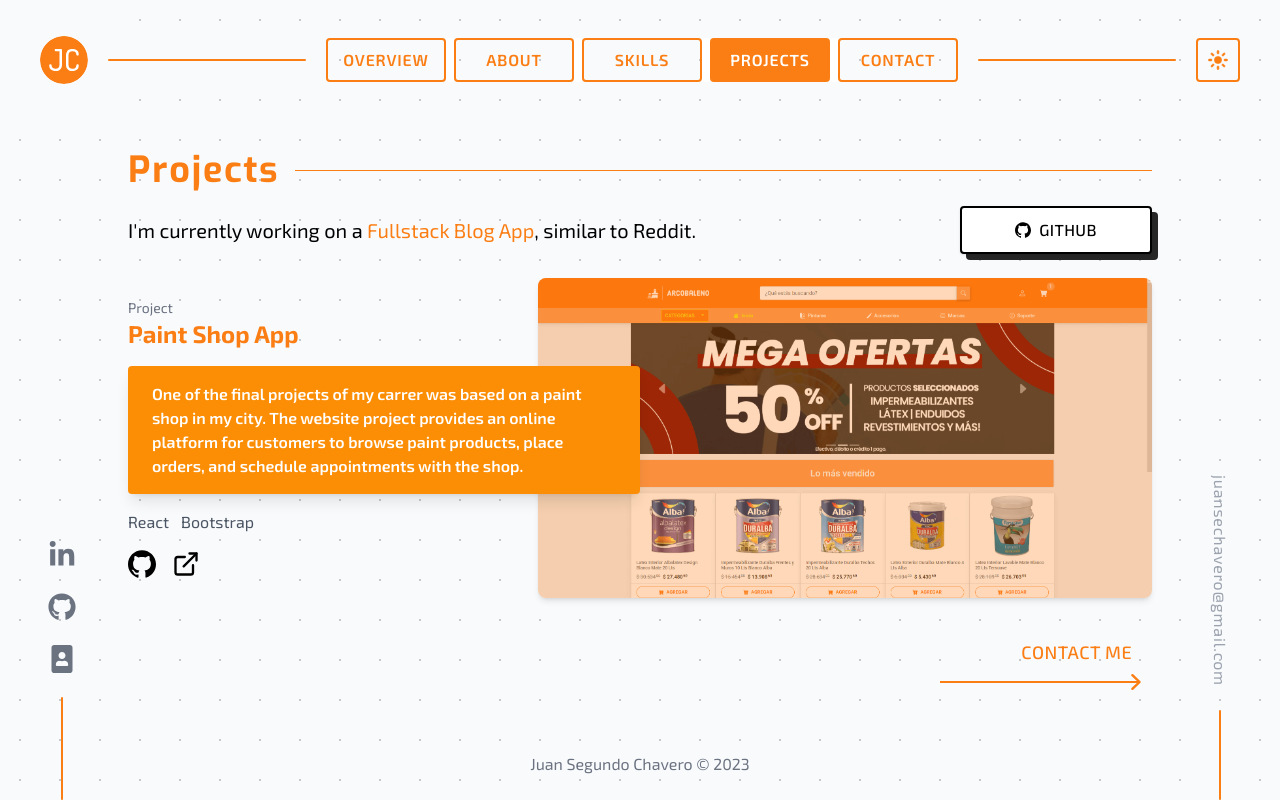
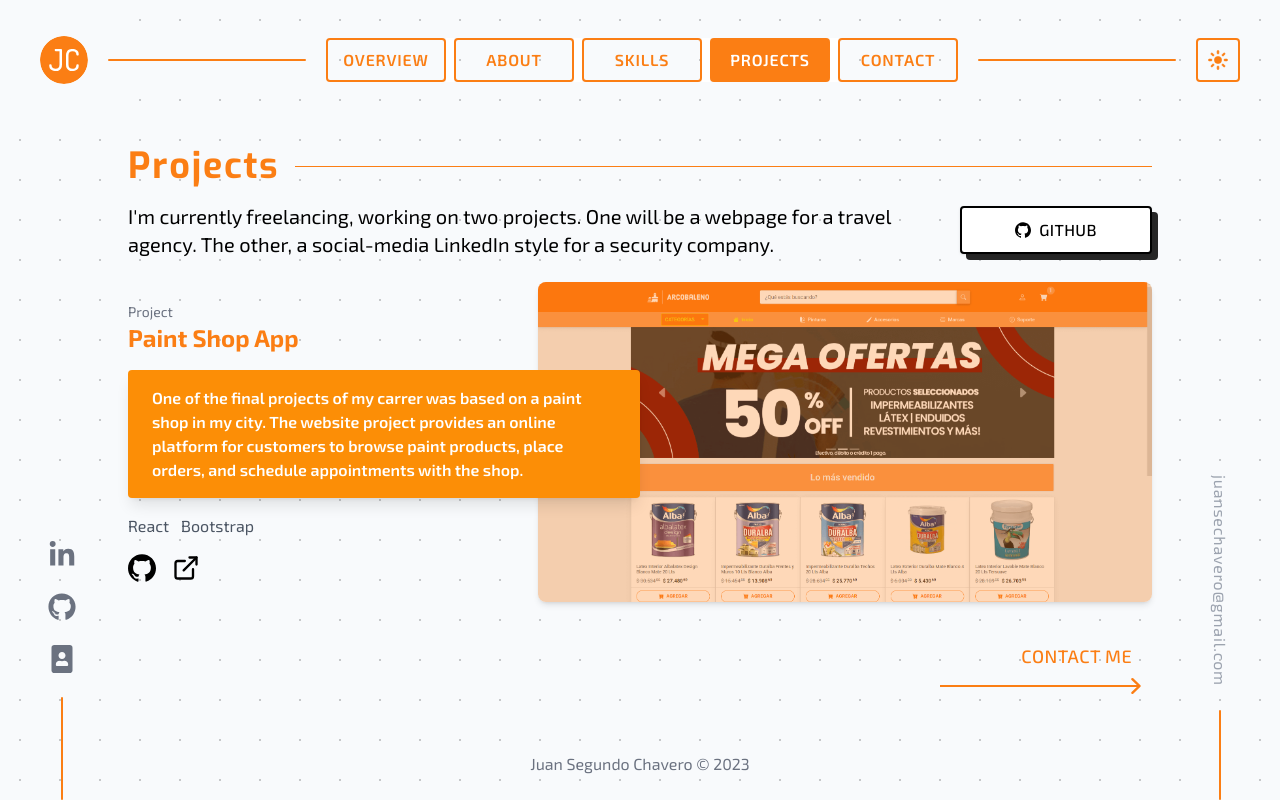
Before and after one commit to JuanseChavero/portfolio_next13, a Next.js app: page /projects in a window 1280 px wide. Built offline with nearby package versions, Linux system fonts and the light colour scheme.

Commit message:
Update working status

```diff
--- a/app/projects/page.tsx
+++ b/app/projects/page.tsx
@@ -27,17 +27,9 @@
           variants={itemVariant}
         >
           <p className="text-xl">
-            I&apos;m currently working on a{' '}
-            <a
-              className="text-primary underline-offset-2 hover:underline"
-              href={`${my.github}/FullstackOpen-2022-part7/tree/main/bloglist`}
-              target="_blank"
-              rel="noreferrer"
-              aria-label="Link to Fullstack Blog App repository"
-            >
-              Fullstack Blog App
-            </a>
-            , similar to Reddit.
+            I&apos;m currently freelancing, working on two projects. One will be
+            a webpage for a travel agency. The other, a social-media LinkedIn
+            style for a security company.
           </p>
           <div className="flex items-center gap-2">
             <a
```
